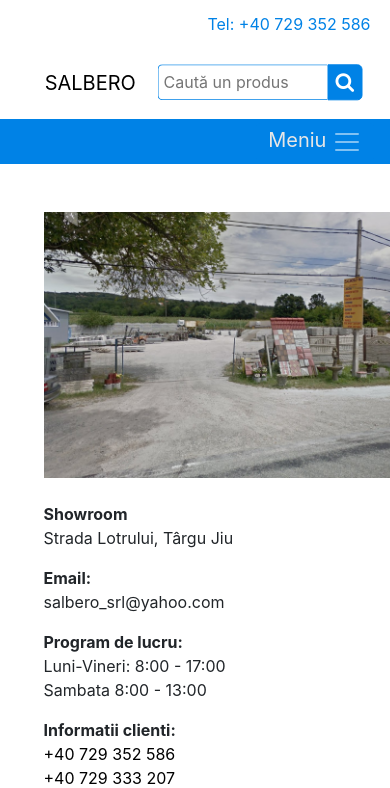
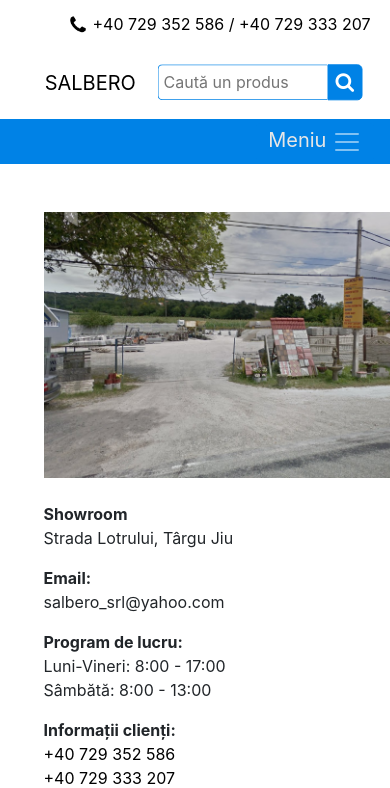
Before and after one commit to razvanmogosanu/Salbero, an Angular app: page /contact in a window 390 px wide. Shown: the top 788 px of the page. Built offline with nearby package versions, Linux system fonts and the light colour scheme.

Commit message:
Diacritice contact. Navbar phone modified. Created Item component

```diff
--- a/src/app/app.module.ts
+++ b/src/app/app.module.ts
@@ -10,6 +10,7 @@ import {AppRoutingModule} from './app-routing.module';
 import { FooterComponent } from './components/footer/footer.component';
 import { ProduseComponent } from './components/produse/produse.component';
 import { DespreNoiComponent } from './components/despre-noi/despre-noi.component';
+import { ItemComponent } from './components/item/item.component';
 
 @NgModule({
   declarations: [
@@ -19,7 +20,8 @@ import { DespreNoiComponent } from './components/despre-noi/despre-noi.component
     ContactComponent,
     FooterComponent,
     ProduseComponent,
-    DespreNoiComponent
+    DespreNoiComponent,
+    ItemComponent
   ],
   imports: [
     BrowserModule,
--- a/src/app/components/contact/contact.component.html
+++ b/src/app/components/contact/contact.component.html
@@ -1,6 +1,6 @@
 <div class="row">
     <div class="column">
-        <img style="width: 490px"  src="../../../assets/sediu.png" alt="caca">
+        <img style="width: 490px"  src="../../../assets/sediu.png" alt="sediu">
 
         <b><div><br>Showroom</div></b>
         <p>Strada Lotrului, Târgu Jiu</p>
@@ -10,15 +10,15 @@
 
         <b><div>Program de lucru:</div></b>
         <div>Luni-Vineri: 8:00 - 17:00</div>
-        <p>Sambata 8:00 - 13:00</p>
+        <p>Sâmbătă: 8:00 - 13:00</p>
 
-        <b><div>Informatii clienti:</div></b>
+        <b><div>Informații clienți:</div></b>
         <a class="phone" href="tel:+40729352586">+40 729 352 586</a><br>
         <a class="phone" href="tel:+40729333207">+40 729 333 207</a>
 
     </div>
     <div class="column">
-        <img style="width: 490px"  src="../../../assets/sediu.png" alt="caca">
+        <img style="width: 490px"  src="../../../assets/sediu.png" alt="sediu">
 
         <b><div><br>Showroom</div></b>
         <p>DN67, Copăcioasa</p>
--- a/src/app/components/footer/footer.component.html
+++ b/src/app/components/footer/footer.component.html
@@ -5,8 +5,8 @@
             <h5>Salbero</h5>
             <ul class="list-unstyled quick-links">
                 <li><a href="#"><i class="fa fa-angle-double-right"></i>Acasă</a></li>
-                <li><a href="#despre-noi"><i class="fa fa-angle-double-right"></i>Despre noi</a></li>
-                <li><a href="#contact"><i class="fa fa-angle-double-right"></i>Comandă</a></li>
+                <li><a href="despre-noi"><i class="fa fa-angle-double-right"></i>Despre noi</a></li>
+                <li><a href="contact"><i class="fa fa-angle-double-right"></i>Comandă</a></li>
             </ul>
         </div>
         <div>
--- /dev/null
+++ b/src/app/components/item/item.component.html
@@ -0,0 +1 @@
+<p>item works!</p>
--- /dev/null
+++ b/src/app/components/item/item.component.ts
@@ -0,0 +1,15 @@
+import { Component, OnInit } from '@angular/core';
+
+@Component({
+  selector: 'app-item',
+  templateUrl: './item.component.html',
+  styleUrls: ['./item.component.css']
+})
+export class ItemComponent implements OnInit {
+
+  constructor() { }
+
+  ngOnInit(): void {
+  }
+
+}
--- a/src/app/components/navbar/navbar.component.css
+++ b/src/app/components/navbar/navbar.component.css
@@ -43,10 +43,16 @@
     text-align: right;
     margin-top: 3%;
 }
-#phone{
+.phone{
     text-decoration: none;
-    color: #0082E6;
+    color: black;/*#0082E6;*/
     margin-right: 5%;
+}
+#first-phone{
+    margin-right: 0%;
+}
+#phone-icon{
+    width: 20px;
 }
 
 /*-----------------Search box-------------------*/
--- a/src/app/components/navbar/navbar.component.html
+++ b/src/app/components/navbar/navbar.component.html
@@ -1,5 +1,7 @@
 <div id="wrap-phone">
-    <a id="phone" href="tel:+40729352586">Tel: +40 729 352 586</a>
+    <img id="phone-icon" src="../../../assets/phone.png">
+    <a class="phone" id="first-phone" href="tel:+40729352586"> +40 729 352 586</a>
+    <a class="phone" href="tel:+40729333207"> / +40 729 333 207</a>
 </div>
 
 
```
Also changed, not shown: src/app/components/item/item.component.css (added), src/assets/phone.png (added), 1 other file (tests, documents, lock files or other folders).
